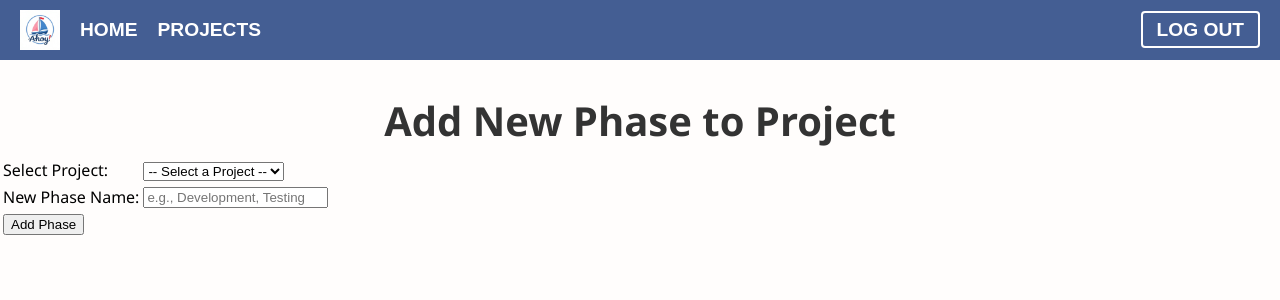
After one commit to EndecZA/REII414-Practical, a PHP site: page /add_phases.php in a window 1280 px wide. The commit adds this page. Shown: the top 300 px of the page. Run offline with PHP 8.4, Linux system fonts and the light colour scheme; a user stored in the database is signed in; data that the repository does not hold is empty.

Commit message:
Adding phases to projects

```diff
--- /dev/null
+++ b/add_phases.php
@@ -0,0 +1,56 @@
+<?php
+session_start();
+include 'db.php';
+
+// Security: Only allow Managers or Admin to access this
+if (!isset($_SESSION['user_title']) || ($_SESSION['user_title'] !== 'Manager' && $_SESSION['user_title'] !== 'Admin')) {
+    die("Access Denied: Only Managers can add phases to projects.");
+}
+
+$preset_project_id = isset($_GET['id']) ? intval($_GET['id']) : 0;
+?>
+<!DOCTYPE html>
+<html>
+<head>
+    <title>Add Project Phase</title>
+    <link rel="stylesheet" href="style.css">
+</head>
+<body>
+    <?php include 'navbar.php'; ?>
+
+    <h2>Add New Phase to Project</h2>
+    <form action="process_phase.php" method="POST">
+        <table border="0">
+            <tr>
+                <td>Select Project:</td>
+                <td>
+                    <select name="project_id" required>
+                        <option value="">-- Select a Project --</option>
+                        <?php
+                        // Filter projects based on manager role or load all for admin
+                        if ($_SESSION['user_title'] === 'Admin') {
+                            $proj_sql = "SELECT id, name FROM projects";
+                        } else {
+                            $proj_sql = "SELECT id, name FROM projects WHERE manager_id = " . intval($_SESSION['user_id']);
+                        }
+
+                        $res = mysqli_query($conn, $proj_sql);
+                        while ($p = mysqli_fetch_assoc($res)) {
+                            $selected = ($preset_project_id == $p['id']) ? 'selected' : '';
+                            echo "<option value='{$p['id']}' $selected>" . htmlspecialchars($p['name']) . "</option>";
+                        }
+                        ?>
+                    </select>
+                </td>
+            </tr>
+            <tr>
+                <td>New Phase Name:</td>
+                <td><input type="text" name="phase_name" placeholder="e.g., Development, Testing" required></td>
+            </tr>
+            <tr>
+                <td colspan="2"><button type="submit">Add Phase</button></td>
+            </tr>
+        </table>
+    </form>
+</body>
+</html>
--- a/projects.php
+++ b/projects.php
@@ -67,7 +67,7 @@ SETTINGS
 				if (isset($_SESSION['user_title']) && ($_SESSION['user_title'] == 'Manager' || $_SESSION['user_title'] == 'Admin')) {
 					echo '<div style="margin-bottom: 20px;">
 							<a href="manage_projects.php"><button>+ Add New Project</button></a>
-							<a href="add_phases.php" style="margin-left: 10px;"><button>+ Add Phases</button></a>
+							<a href="add_phases.php?id=<?php echo $selected_project_id; ?>" style="margin-left: 10px;"><button>+ Add Phases</button></a>
 							<a href="assign_employee.php" style="margin-left: 10px;"><button>+ Assign Employee</button></a>
 						  </div>';
 				}
```
Also changed, not shown: process_phase.php (added, +29 -0 lines).
